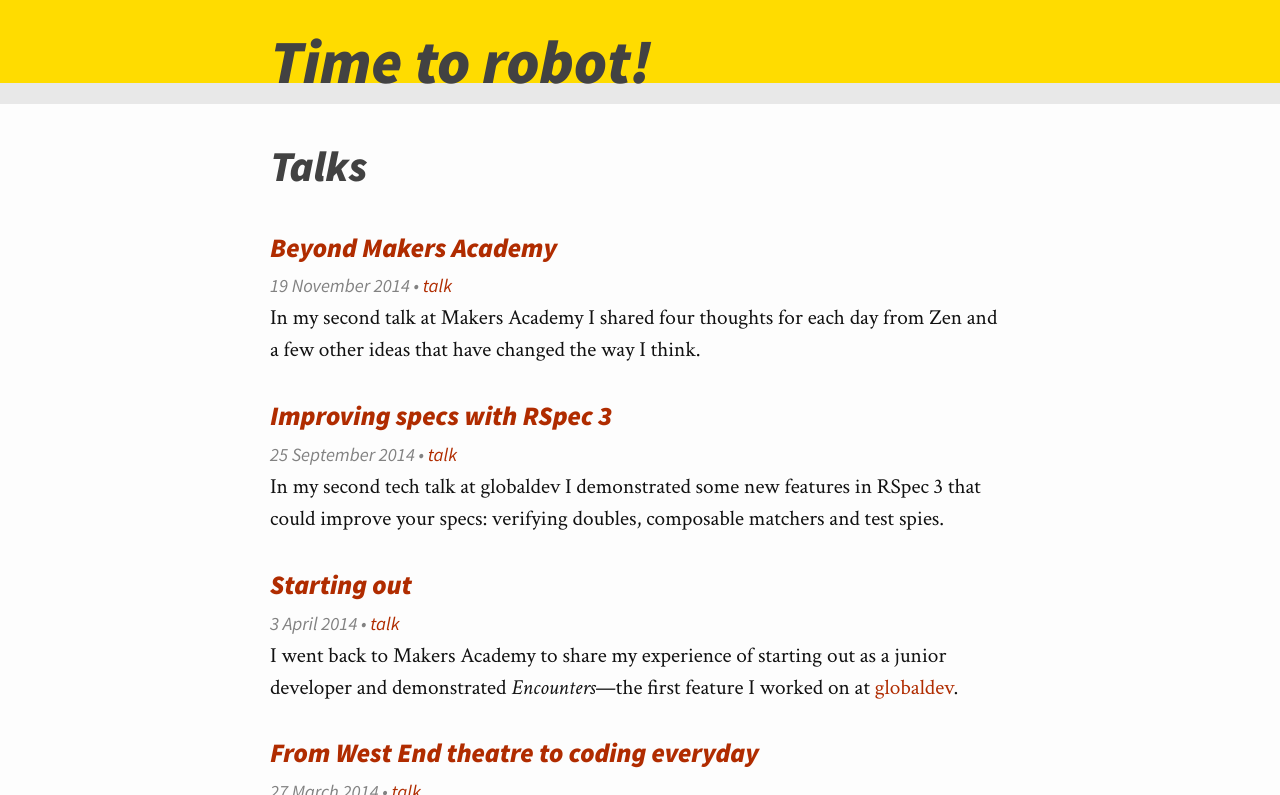
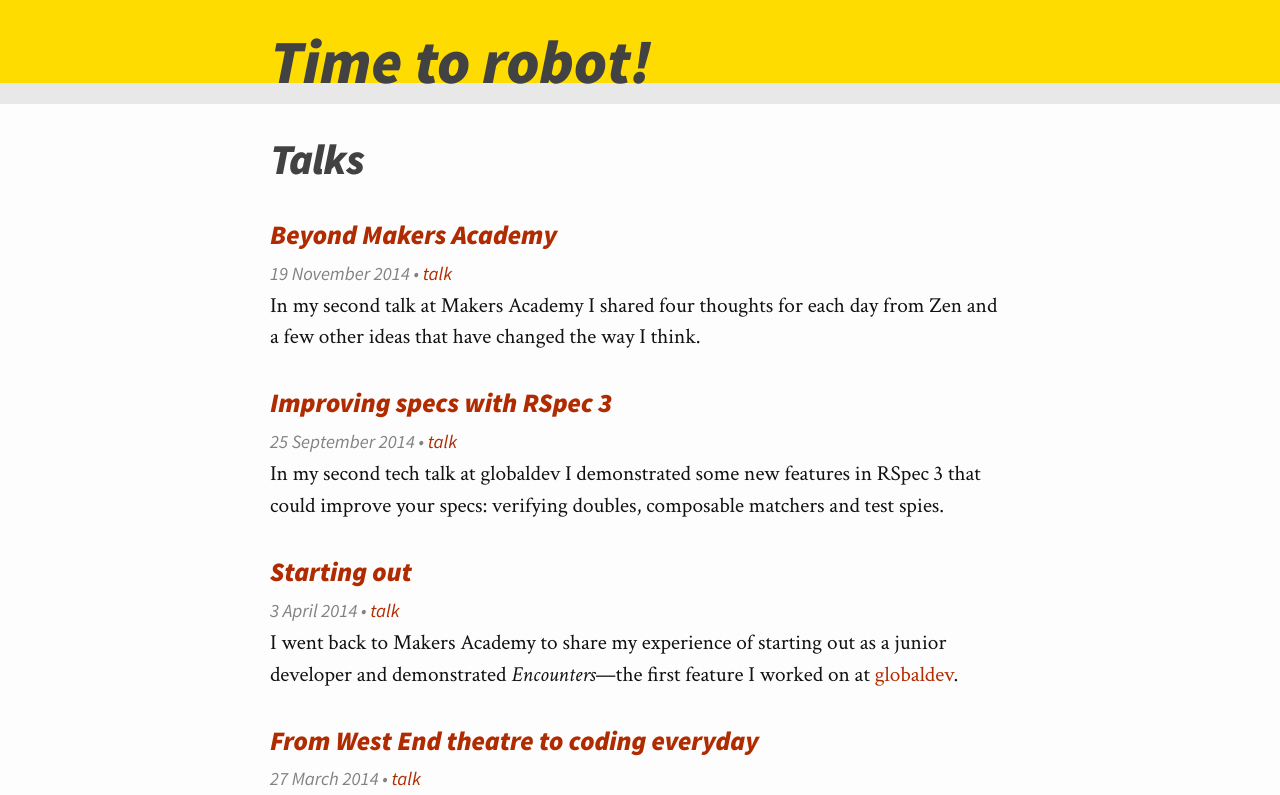
Before and after one commit to jamesjoshuahill/jamesjoshuahill.github.io, a Jekyll site: the page built from talk/index.html, in a window 1280 px wide. Shown: the top 795 px of the page. Built offline with Jekyll 4.4.1, drawn with Linux system fonts in a browser that asks for light colours; grey boxes are pictures that could not be loaded.

Commit message:
Style category titles

```diff
--- a/_sass/_layout.scss
+++ b/_sass/_layout.scss
@@ -329,7 +329,7 @@
     font-weight: bold;
     font-style: italic;
     font-size: 32pt;
-    line-height: 1em;
+    line-height: 1.2em;
     letter-spacing: -0.5pt;
 
     @include media-query($on-laptop) {
--- a/interview/index.html
+++ b/interview/index.html
@@ -3,7 +3,7 @@ layout: default
 title: Interviews
 ---
 <div class="interviews">
-  <h1>Interviews</h1>
+  <h1 class="post-title">Interviews</h1>
   <ul class="post-list">
     {% for post in site.categories.interview %}
       {% include post-summary.html %}
--- a/talk/index.html
+++ b/talk/index.html
@@ -3,7 +3,7 @@ layout: default
 title: Talks
 ---
 <div class="talks">
-  <h1>Talks</h1>
+  <h1 class="post-title">Talks</h1>
   <ul class="post-list">
     {% for post in site.categories.talk %}
       {% include post-summary.html %}
```
